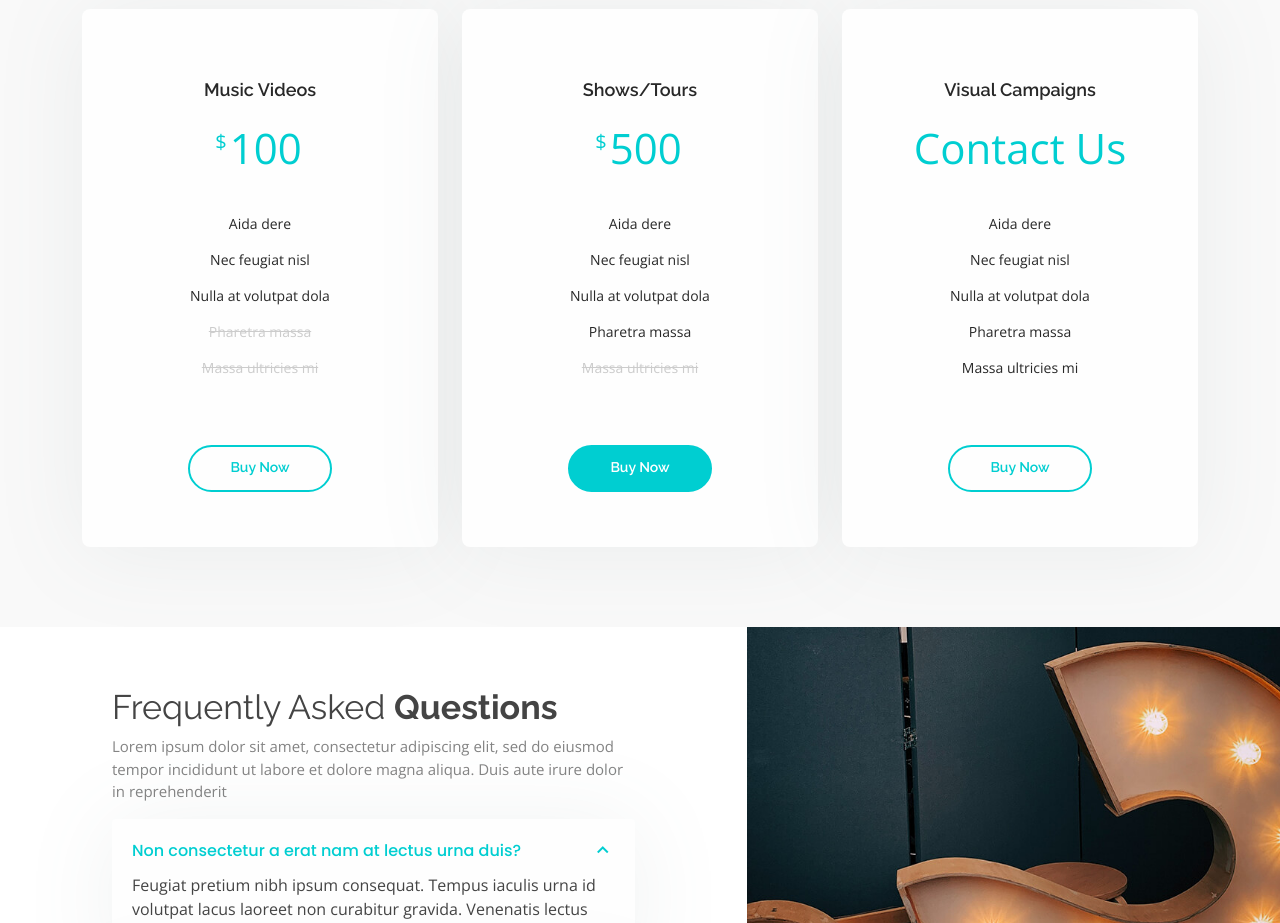
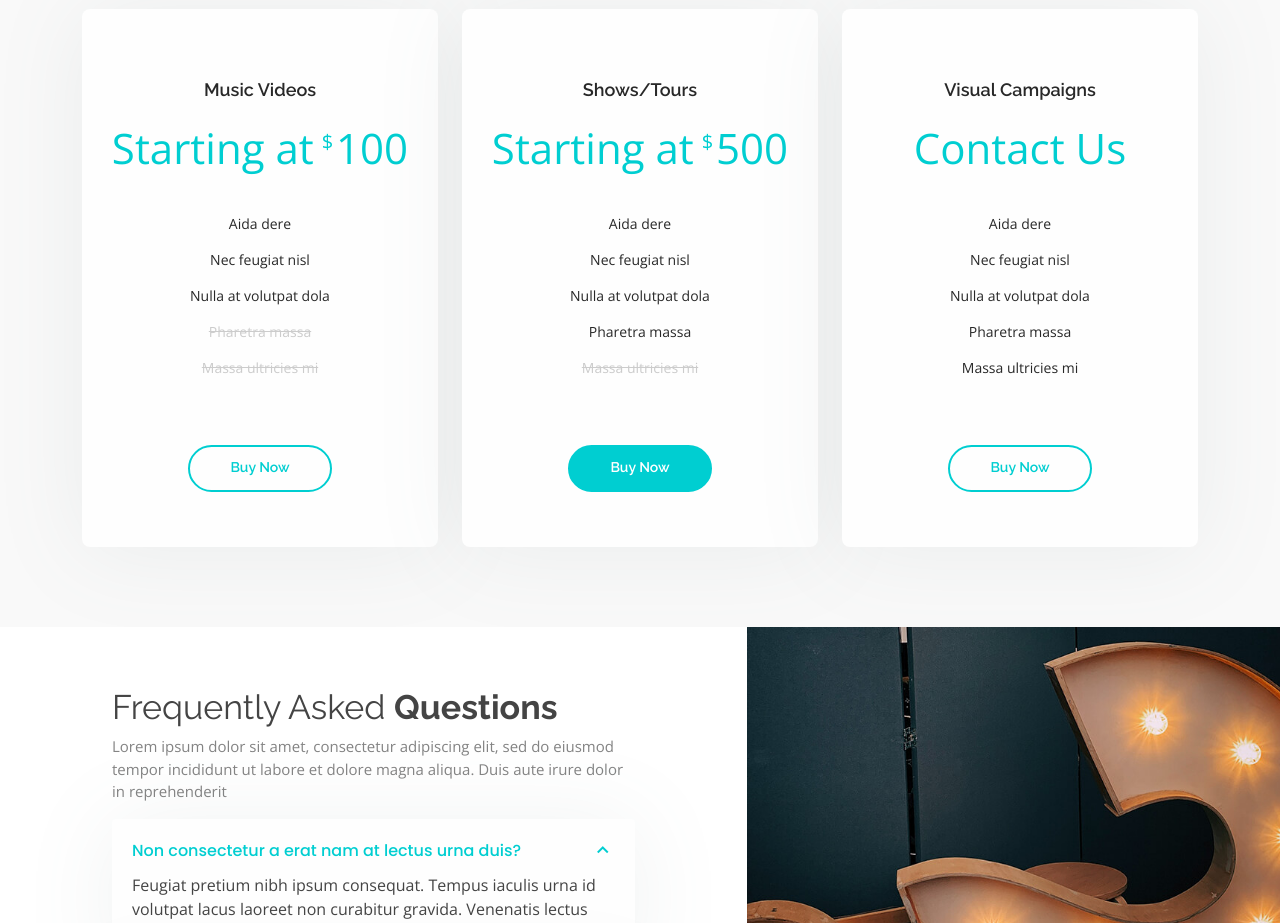
Before and after one commit to khareesmith/zaran-site, a plain HTML site: page index.html in a window 1280 px wide. Shown: the part 4400-5323 px from the top of the page. Drawn offline with nearby package versions, Linux system fonts and the light colour scheme.

Commit message:
site visibility

```diff
--- a/assets/js/script.js
+++ b/assets/js/script.js
@@ -1,7 +1,5 @@
 (function() {
   "use strict";
-
-  // document.getElementById("myVideo").load()
 
   /**
    * Easy selector helper function
--- a/index.html
+++ b/index.html
@@ -402,7 +402,7 @@
           <div class="col-lg-4 col-md-6">
             <div class="box">
               <h3>Music Videos</h3>
-              <h4><sup>$</sup>100</h4>
+              <h4>Starting at <sup>$</sup>100</h4>
               <ul>
                 <li>Aida dere</li>
                 <li>Nec feugiat nisl</li>
@@ -420,7 +420,7 @@
             <div class="box recommended">
               <!-- <span class="recommended-badge">Recommended</span> -->
               <h3>Shows/Tours</h3>
-              <h4><sup>$</sup>500</h4>
+              <h4>Starting at <sup>$</sup>500</h4>
               <ul>
                 <li>Aida dere</li>
                 <li>Nec feugiat nisl</li>
```
